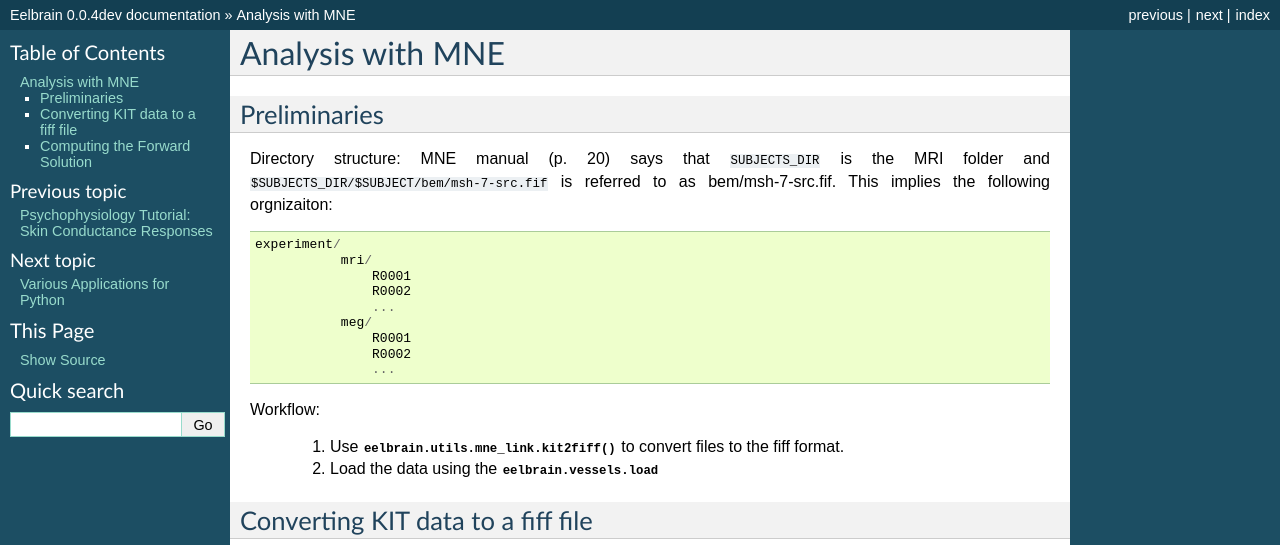
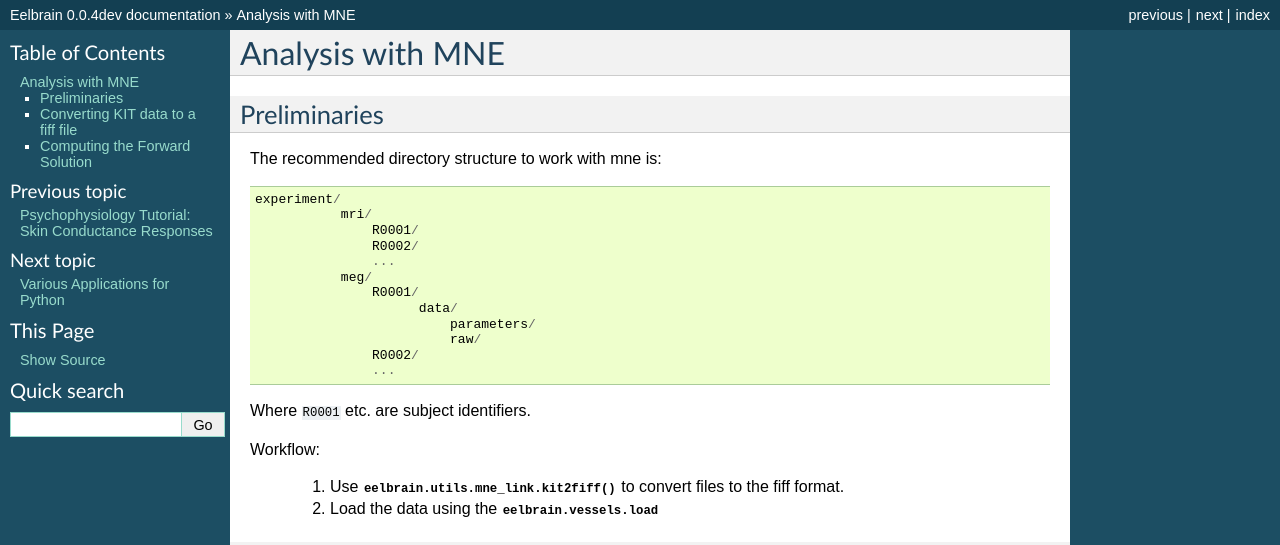
Before and after one commit to christianbrodbeck/Eelbrain, a Sphinx documentation site: the page built from doc/MNE.rst, in a window 1280 px wide, cut to the strip 0-545 px from the top of the page. Built offline with Sphinx 7.4.7, drawn with Linux system fonts in a browser that asks for light colours; formulas are drawn with MathJax 3.

Commit message:
DOC/cleanup

```diff
--- a/doc/MNE.rst
+++ b/doc/MNE.rst
@@ -4,21 +4,28 @@
 Preliminaries
 -------------
 
-Directory structure: MNE manual (p. 20) says that ``SUBJECTS_DIR``
-is the MRI folder and ``$SUBJECTS_DIR/$SUBJECT/bem/msh-7-src.fif``
-is referred to as
-bem/msh-7-src.fif. This implies the following orgnizaiton::
+.. MNE manual (p. 20) says that ``SUBJECTS_DIR``
+	is the MRI folder and ``$SUBJECTS_DIR/$SUBJECT/bem/msh-7-src.fif``
+	is referred to as
+	bem/msh-7-src.fif. This implies the following orgnizaniton
+
+
+The recommended directory structure to work with mne is::
 
     experiment/
                mri/
-                   R0001
-                   R0002
+                   R0001/
+                   R0002/
                    ...
                meg/
-                   R0001
-                   R0002
+                   R0001/
+                         data/
+                   	     parameters/
+                   	     raw/
+                   R0002/
                    ...
 
+Where ``R0001`` etc. are subject identifiers.
 
 Workflow:
 
--- a/doc/data-objects.rst
+++ b/doc/data-objects.rst
@@ -19,6 +19,7 @@
 
 This example illustrates the use of those objects::
 
+    >>> import numpy as np
     >>> from eelbrain.useful import *
     >>> y = np.empty(21)
     >>> y[:14] = np.random.normal(0, 1, 14)
```
Also changed, not shown: 1 other file.
